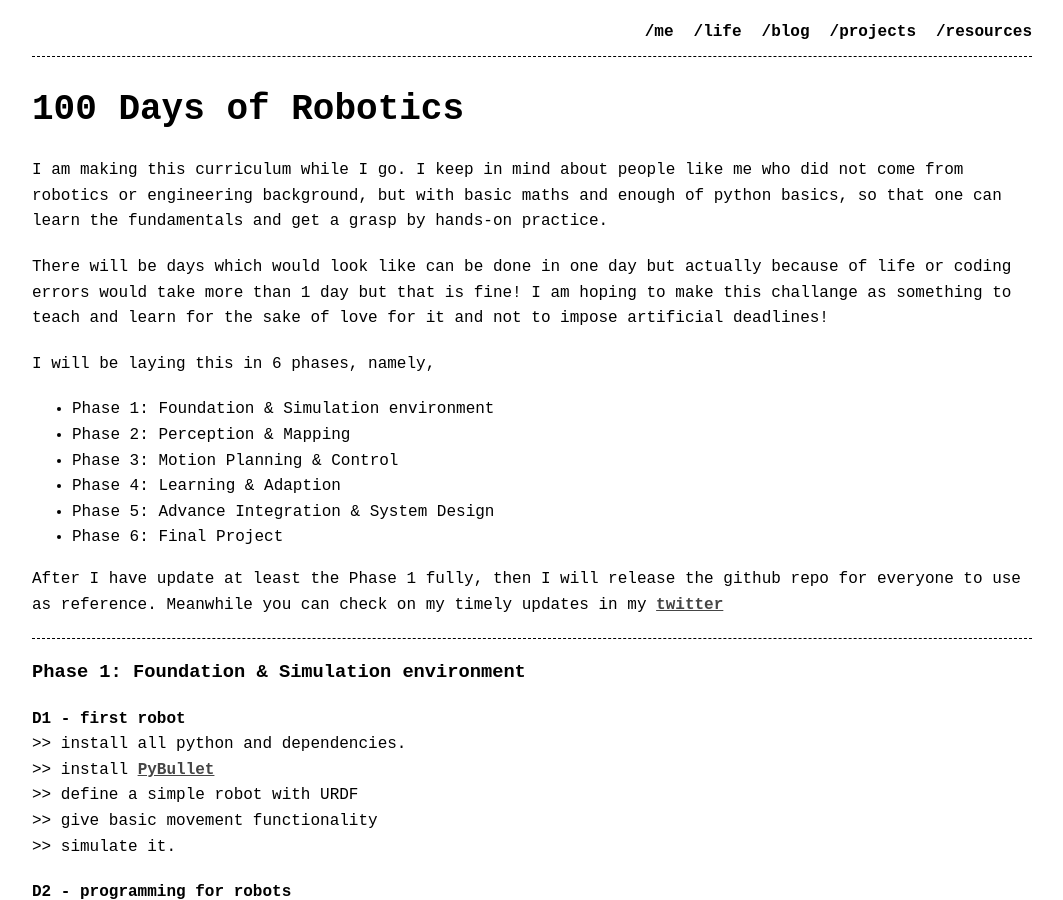
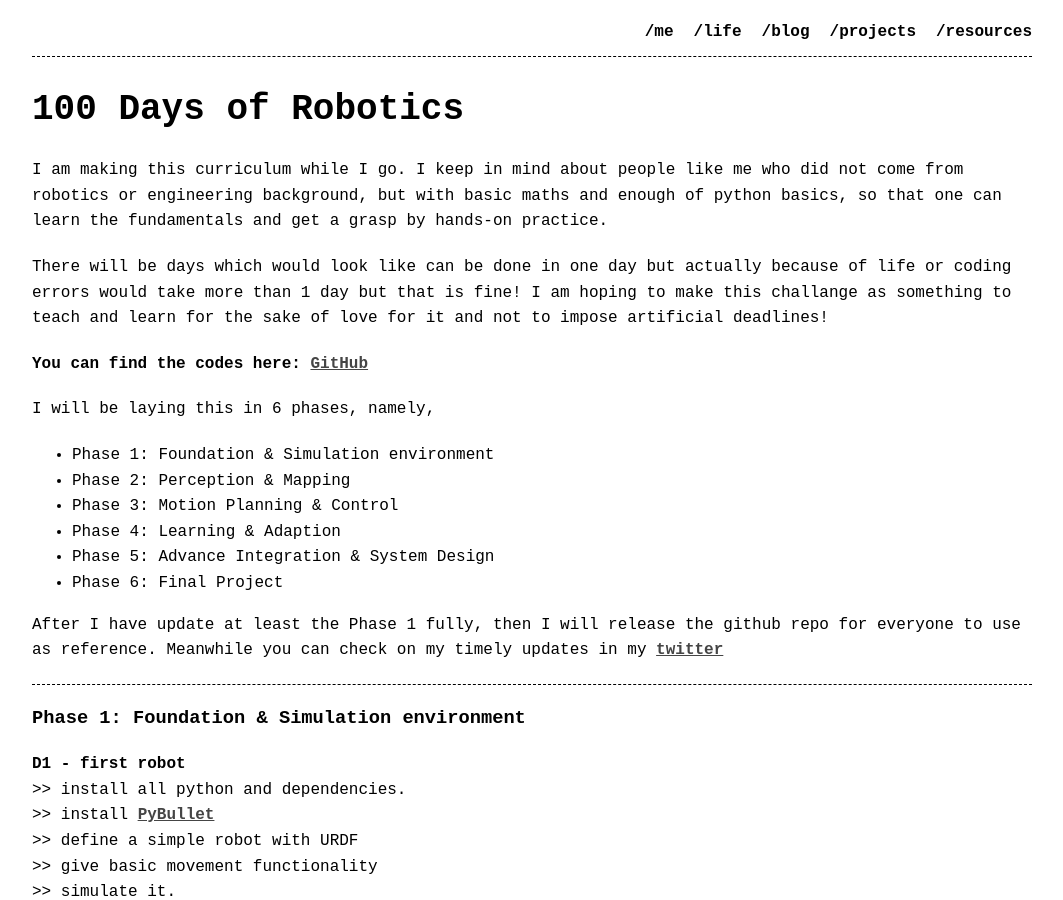
Before and after one commit to TumAro/tumaro.github.io, a Jekyll site: the page built from pages/100dor.md, in a window 1280 px wide and 900 px high. Shown: the whole window, without its empty margins (108-1171 px from the left). Built offline with Jekyll 4.4.1, drawn with Linux system fonts in a browser that asks for light colours.

Commit message:
added link for codes of #100dor

```diff
--- a/pages/100dor.md
+++ b/pages/100dor.md
@@ -9,6 +9,8 @@ permalink: /projects/100dor
 I am making this curriculum while I go. I keep in mind about people like me who did not come from robotics or engineering background, but with basic maths and enough of python basics, so that one can learn the fundamentals and get a grasp by hands-on practice.
 
 There will be days which would look like can be done in one day but actually because of life or coding errors would take more than 1 day but that is fine! I am hoping to make this challange as something to teach and learn for the sake of love for it and not to impose artificial deadlines!
+
+**You can find the codes here:** [GitHub](https://github.com/TumAro/100DoR)
 
 I will be laying this in 6 phases, namely,
 - Phase 1: Foundation & Simulation environment
```
